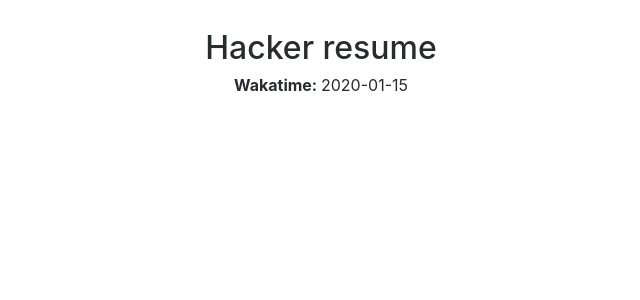
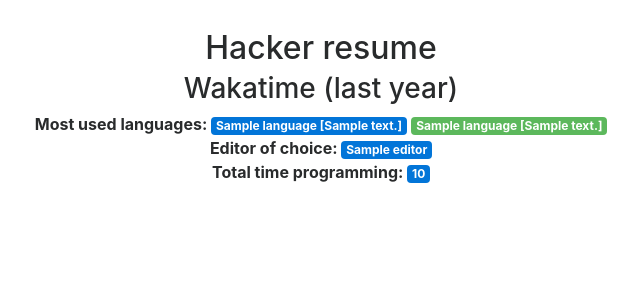
Before and after one commit to jozo/hacker-resume, a Flask app: template templates/resume.html in a window 1280 px wide. Shown: the part 86-386 px from the top of the page, without its empty margins (319-959 px from the left). Run offline with Flask 2, Linux system fonts and the light colour scheme; the template is opened without the code that fills it: most values are stand-ins (such as "Sample title", 1, 10 or a date in 2020); some libraries are stand-ins or nearby versions.

Commit message:
Add little design for wakatime

```diff
--- a/app.py
+++ b/app.py
@@ -38,7 +38,8 @@
             print('**** SESSION CODE: {}'.format(session['wakatime_code']))
             wt_session = wakatime.get_session(session['wakatime_code'])
             stats = wt_session.get('users/current/stats/last_year').json()
-            return str(stats.get('data', {}).get('human_readable_total', 'Calculating...'))
+            session.pop('wakatime_code')
+            return stats
     except Exception:
         pass
     return None
@@ -65,17 +66,17 @@
 
 @app.route('/resume')
 def resume():
-    if session.get('stackexchange_code', None):
-        se_session = stackexchange_auth.get_auth_session(data={'code': session['stackexchange_code'],
-                                                               'redirect_uri': redirect_uri,
-                                                               'expires': 1000})
-        about_me = se_session.get('https://api.stackexchange.com/me/tags',
-                                  params={'format': 'json', 'site': 'stackoverflow',
-                                          'access_token': se_session.access_token,
-                                          'key': conf.STACKEXCHANGE_KEY}).json()
-
-        print(about_me)
-    parse_github()
+    # if session.get('stackexchange_code', None):
+    #     se_session = stackexchange_auth.get_auth_session(data={'code': session['stackexchange_code'],
+    #                                                            'redirect_uri': redirect_uri,
+    #                                                            'expires': 1000})
+    #     about_me = se_session.get('https://api.stackexchange.com/me/tags',
+    #                               params={'format': 'json', 'site': 'stackoverflow',
+    #                                       'access_token': se_session.access_token,
+    #                                       'key': conf.STACKEXCHANGE_KEY}).json()
+    #
+    #     print(about_me)
+    # parse_github()
     data = {'wakatime': try_get_wakatime_data()}
     return render_template('resume.html', **data)
 
--- a/templates/resume.html
+++ b/templates/resume.html
@@ -1,15 +1,40 @@
-{%extends 'base.html' %}
-{%block content %}
+{% extends 'base.html' %}
+{% block content %}
     <div class="home">
         <h2>Hacker resume</h2>
 
+        {% if wakatime %}
+            <div>
+            <h3>Wakatime (last year)</h3>
+                <div>
+                    <b>Most used languages: </b>
 
-        {% if wakatime %}
-            <p>
-            <b>Wakatime: </b> {{ wakatime }}
-            </p>
+                    <span class="badge badge-primary">
+                        {{ wakatime['data']['languages'][0]['name'] }}
+                        [{{ wakatime['data']['languages'][0]['text'] }}]
+                    </span>
+                    <span class="badge badge-success">
+                        {{ wakatime['data']['languages'][1]['name'] }}
+                        [{{ wakatime['data']['languages'][1]['text'] }}]
+                    </span>
+                </div>
+                <div>
+                    <b>Editor of choice: </b>
+
+                    <span class="badge badge-primary">
+                        {{ wakatime['data']['editors'][0]['name'] }}
+                    </span>
+                </div>
+                <div>
+                    <b>Total time programming: </b>
+
+                    <span class="badge badge-primary">
+                        {{ wakatime['data']['human_readable_total'] }}
+                    </span>
+                </div>
+
+            </div>
         {% endif %}
-
     </div>
 
-{%endblock%}
+{% endblock %}
```
